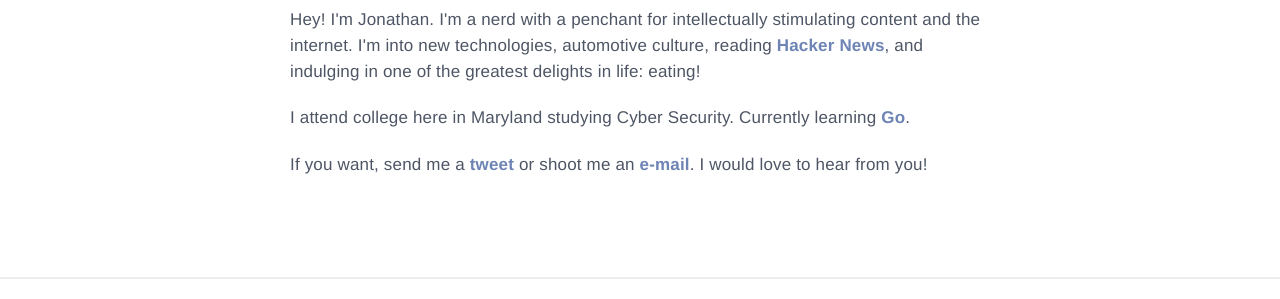
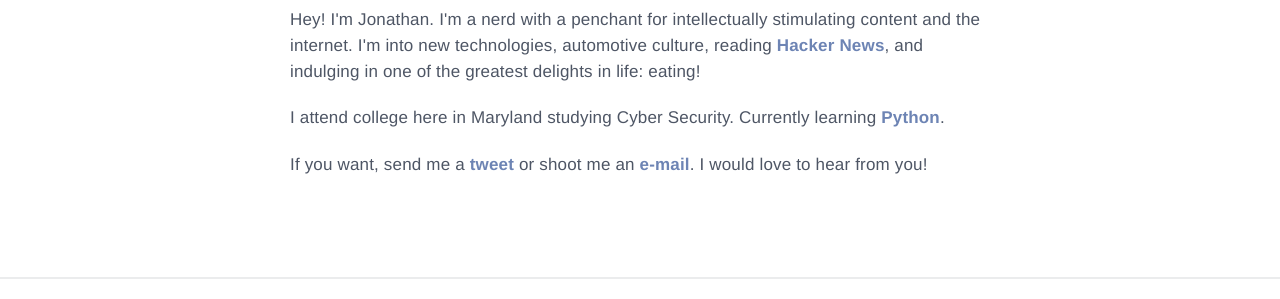
Before and after one commit to last-dev/jdl.io, a Jekyll site: the page built from index.html, in a window 1280 px wide. Shown: the part 832-1131 px from the top of the page. Built offline with Jekyll 4.4.1, drawn with Linux system fonts in a browser that asks for light colours; nearby versions of some CDN libraries.

Commit message:
Changed which programming language I'm focused on learning now. I'll explain the change in an upcoming blog post.

```diff
--- a/index.html
+++ b/index.html
@@ -11,6 +11,6 @@ title: About | Jonathan Laster
 
 <p>Hey! I'm Jonathan. I'm a nerd with a penchant for intellectually stimulating content and the internet. I'm into new technologies, automotive culture, reading <a href="https://news.ycombinator.com">Hacker News</a>, and indulging in one of the greatest delights in life: eating!</p>
 
-<p>I attend college here in Maryland studying Cyber Security. Currently learning <a href="https://golang.org/">Go</a>.</p>
+<p>I attend college here in Maryland studying Cyber Security. Currently learning <a href="https://www.python.org">Python</a>.</p>
 
 <p>If you want, send me a <a href="http://twitter.com/whoislaster">tweet</a> or shoot me an <a href="mailto:jonathan@laster.co?subject=Hello Jonathan!">e-mail</a>. I would love to hear from you!</p>
```
